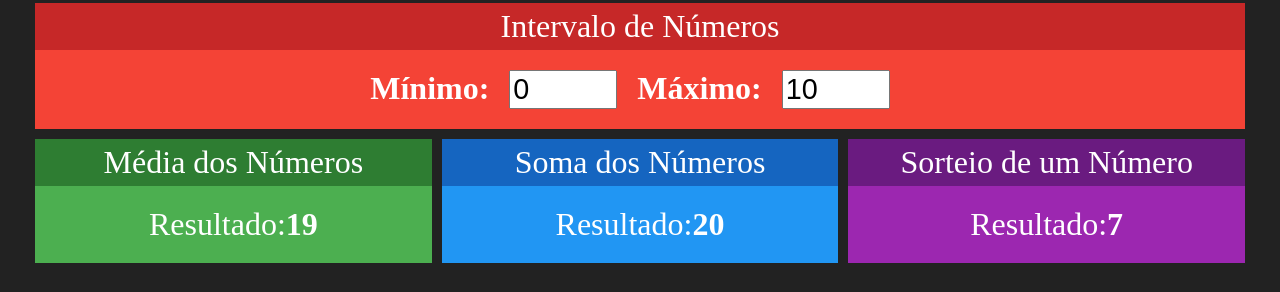
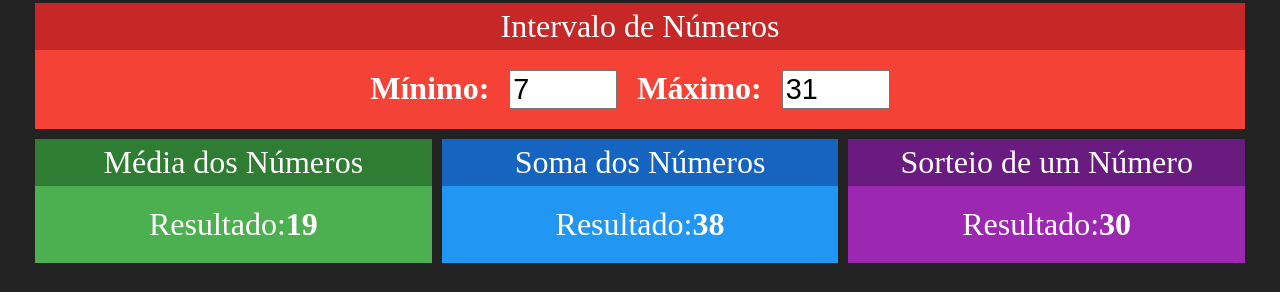
Before and after one commit to Roger-Franco/redux-simples, a React (Create React App) app: page / in a window 1280 px wide. Shown: the part 192-484 px from the top of the page. Built offline with nearby package versions, Linux system fonts and the light colour scheme.

Commit message:
Connectando Componentes com Redux #02

```diff
--- a/src/components/Intervalo.jsx
+++ b/src/components/Intervalo.jsx
@@ -2,23 +2,35 @@ import './Intervalo.css'
 import React from 'react';
 
 import Card from './Card'
+import { connect } from 'react-redux';
 
 // eslint-disable-next-line import/no-anonymous-default-export
-export default props => {
+function Intervalo(props) {
+  const min = props.min
+  const max = props.max
   return (
     <Card title="Intervalo de Números" red>
       <div className='Intervalo'>
         <span>
           <strong>Mínimo:</strong>
-          <input type="number" value={0}
+          <input type="number" value={min}
             readOnly />
         </span>
         <span>
           <strong>Máximo:</strong>
-          <input type="number" value={10}
+          <input type="number" value={max}
             readOnly />
         </span>
       </div>
     </Card>
   )
 }
+
+function mapStateToProps(state) {
+  return {
+    min: state.numeros.min,
+    max: state.numeros.max
+  }
+}
+
+export default connect(mapStateToProps)(Intervalo)
--- a/src/components/Soma.jsx
+++ b/src/components/Soma.jsx
@@ -1,16 +1,28 @@
 import React from 'react';
+import { connect } from 'react-redux'
 
 import Card from './Card'
 
-export default props => {
+function Soma(props) {
+  const min = props.min
+  const max = props.max
   return (
     <Card title="Soma dos Números" blue>
       <div className='Intervalo'>
         <span>
           <span>Resultado:</span>
-          <strong>{20}</strong>
+          <strong>{min + max}</strong>
         </span>
       </div>
     </Card>
   )
 }
+
+function mapStateToProps(state) {
+  return {
+    min: state.numeros.min,
+    max: state.numeros.max
+  }
+}
+
+export default connect(mapStateToProps)(Soma);
--- a/src/components/Sorteio.jsx
+++ b/src/components/Sorteio.jsx
@@ -1,17 +1,31 @@
 import React from 'react';
+import { connect } from 'react-redux';
 
 import Card from './Card'
 
-export default props => {
+function Sorteio(props) {
+  const { min, max } = props
+
+  const numeroSorteado = parseInt(Math.random() * (max - min)) + min
   return (
 
     <Card title="Sorteio de um Número" purple>
       <div className='Intervalo'>
         <span>
           <span>Resultado:</span>
-          <strong>{7}</strong>
+          <strong>{numeroSorteado}</strong>
         </span>
       </div>
     </Card>
   )
 }
+
+function mapStateToProps(state) {
+  return {
+    min: state.numeros.min,
+    max: state.numeros.max
+  }
+}
+
+
+export default connect(mapStateToProps)(Sorteio)
```
